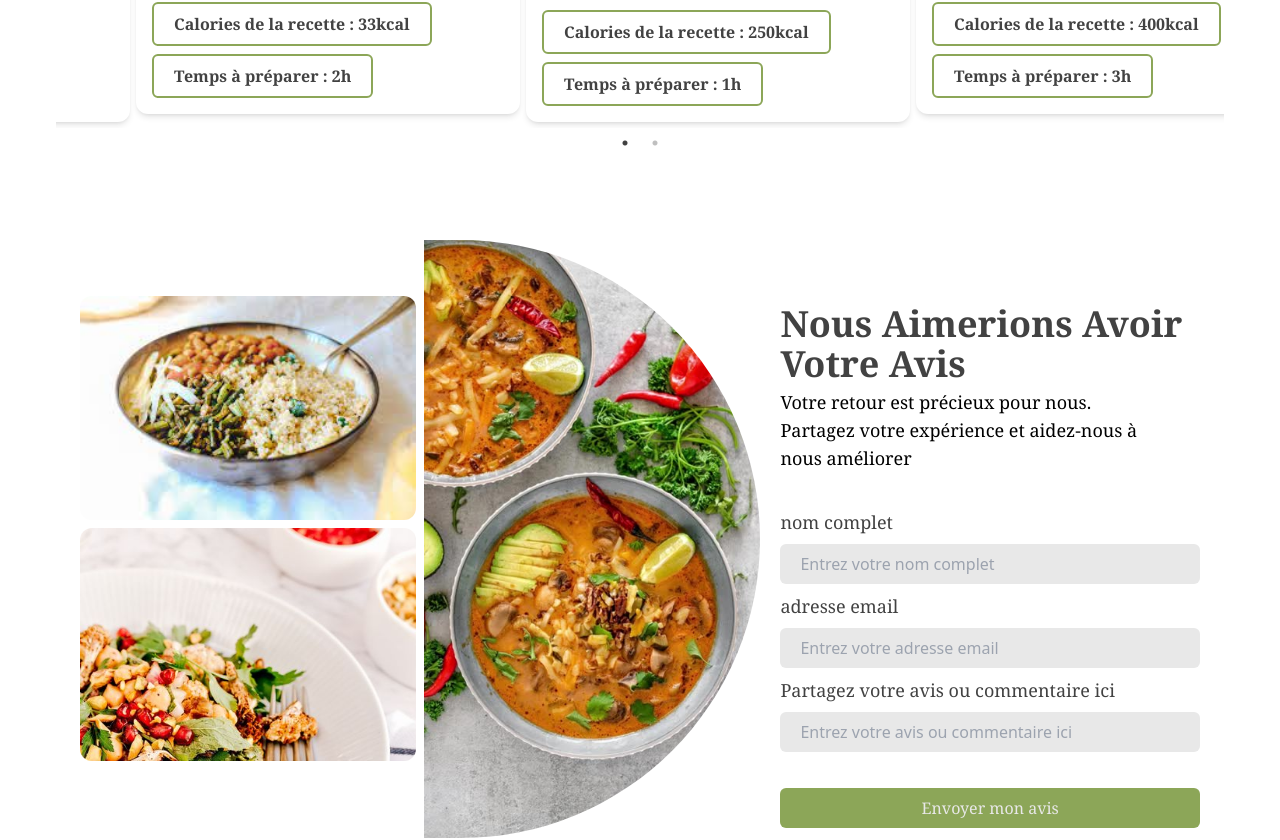
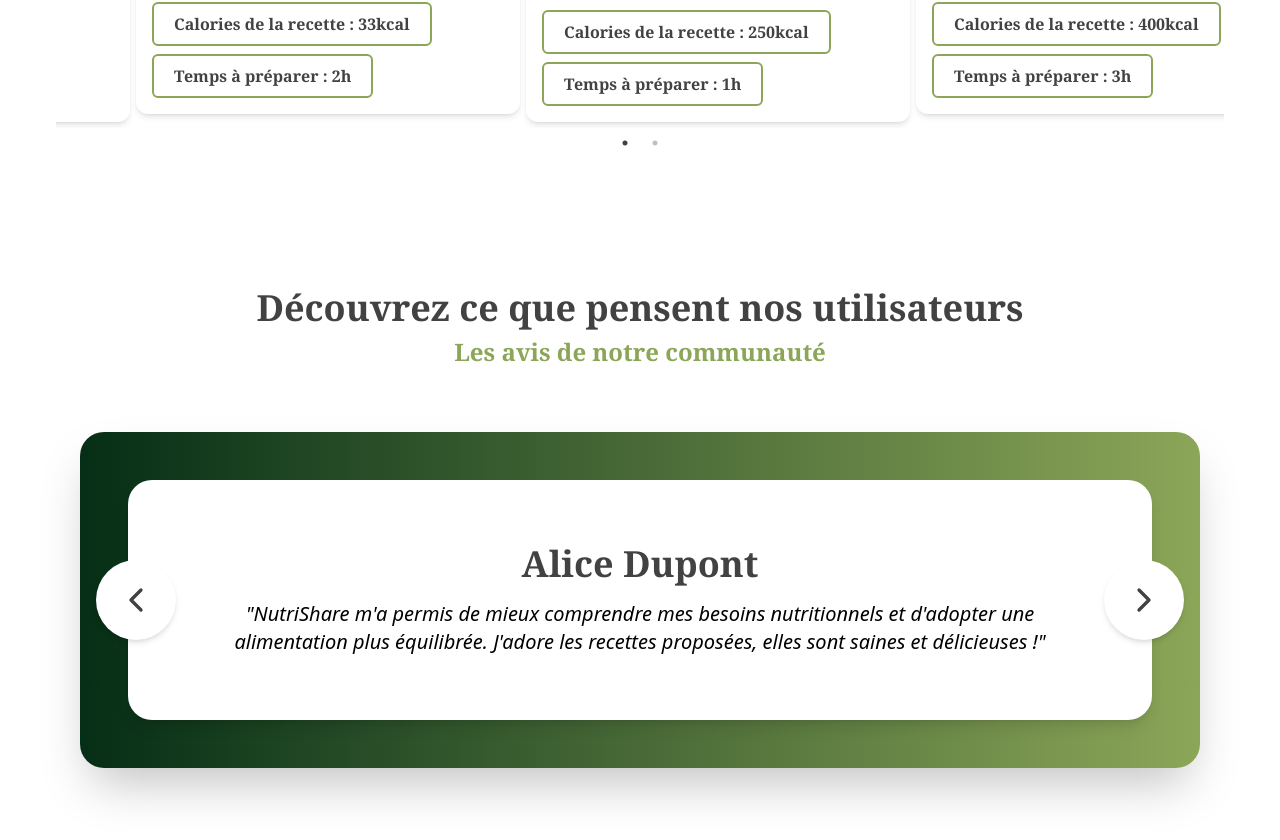
Before and after one commit to NaimaBelchiti300/Nutrishare, a React (Create React App) app: page / in a window 1280 px wide. Shown: the part 6936-7776 px from the top of the page. Built offline with nearby package versions, Linux system fonts and the light colour scheme.

Commit message:
'add-caroucelle-revews'

```diff
--- a/package.json
+++ b/package.json
@@ -4,6 +4,8 @@
   "private": true,
   "dependencies": {
     "cra-template": "1.2.0",
+    "framer-motion": "^12.4.3",
+    "lucide-react": "^0.475.0",
     "react": "^18.0.0",
     "react-dom": "^18.0.0",
     "react-icons": "^5.4.0",
--- a/src/App.js
+++ b/src/App.js
@@ -9,7 +9,7 @@ import Recipes from "./sections/recipes";
 import FormReviews from "./sections/formreviews";
 import VidioImage from "./sections/vidiobanner";
 import Footer from "./sections/footer";
-
+import ReviewsCarousel from "./sections/reveiws";
 function App() {
   return (
     <div>
@@ -22,6 +22,7 @@ function App() {
 <RecipeSection/>
 <VidioImage/>
 <Populairerecepe/>
+<ReviewsCarousel/>
 <FormReviews/>
 <Footer/>
     </div>
--- /dev/null
+++ b/src/sections/reveiws.js
@@ -0,0 +1,75 @@
+import { useState } from "react";
+import { motion, AnimatePresence } from "framer-motion";
+import { ChevronLeft, ChevronRight } from "lucide-react";
+
+const reviews = [
+    {
+      name: "Alice Dupont",
+      text: "NutriShare m'a permis de mieux comprendre mes besoins nutritionnels et d'adopter une alimentation plus équilibrée. J'adore les recettes proposées, elles sont saines et délicieuses !",
+      rating: 5,
+    },
+    {
+      name: "Marc Lefevre",
+      text: "Une application très intuitive et complète ! Elle m'aide à suivre mes repas au quotidien et à mieux gérer mes apports caloriques. Je la recommande à tous ceux qui veulent adopter une alimentation plus saine.",
+      rating: 4,
+    },
+    {
+      name: "Sophie Martin",
+      text: "NutriShare est un outil indispensable pour suivre mon alimentation de manière simple et efficace. Grâce aux recommandations personnalisées, j’ai pu atteindre mes objectifs de bien-être !",
+      rating: 5,
+    },
+    {
+      name: "David Morel",
+      text: "Cette application est géniale ! J’ai découvert de nouvelles recettes saines et équilibrées qui me permettent de mieux manger tout en me faisant plaisir. Très bon concept !",
+      rating: 5,
+    },
+    {
+      name: "Élodie Bernard",
+      text: "Enfin une application qui m'aide vraiment à comprendre l'impact de mon alimentation sur ma santé. L'interface est fluide et agréable, et le suivi des repas est super facile.",
+      rating: 4,
+    }
+  ];
+
+export default function ReviewsCarousel() {
+  const [index, setIndex] = useState(0);
+
+  const prevReview = () => {
+    setIndex((prev) => (prev === 0 ? reviews.length - 1 : prev - 1));
+  };
+
+  const nextReview = () => {
+    setIndex((prev) => (prev === reviews.length - 1 ? 0 : prev + 1));
+  };
+
+  return (
+    <div className="px-20 pt-40 w-full h-auto space-y-16">
+       <div className="flex flex-col justify-center items-center space-y-2">
+       <h1 className="text-gray text-4xl text-center font-serif font-bold">Découvrez ce que pensent nos utilisateurs</h1>
+       <span className="font-semibold text-2xl font-serif text-verte text-center">Les avis de notre communauté</span>
+       </div>
+        <div className="w-full max-w-6xl mx-auto p-12 bg-gradient-to-r from-green-950 to-verte rounded-3xl  shadow-2xl text-center relative overflow-hidden">
+      <AnimatePresence mode="wait">
+        <motion.div
+          key={index}
+          initial={{ opacity: 0, scale: 0.8 }}
+          animate={{ opacity: 1, scale: 1 }}
+          exit={{ opacity: 0, scale: 0.8 }}
+          transition={{ duration: 0.5 }}
+          className="bg-white p-16 rounded-3xl shadow-lg"
+        >
+          <p className="text-4xl font-extrabold font-serif text-gray">{reviews[index].name}</p>
+          <p className="text-gray-600 italic mt-4 text-xl">"{reviews[index].text}"</p>
+
+        </motion.div>
+      </AnimatePresence>
+
+      <button onClick={prevReview} className="absolute left-4 top-1/2 transform -translate-y-1/2 bg-white p-5 rounded-full shadow-md hover:bg-gray-200 transition">
+        <ChevronLeft size={40} className="text-gray" />
+      </button>
+      <button onClick={nextReview} className="absolute right-4 top-1/2 transform -translate-y-1/2 bg-white p-5 rounded-full shadow-md hover:bg-gray-200 transition">
+        <ChevronRight size={40} className="text-gray" />
+      </button>
+    </div>
+    </div>
+  );
+}
```
Also changed, not shown: 1 other file (tests, documents, lock files or other folders).
